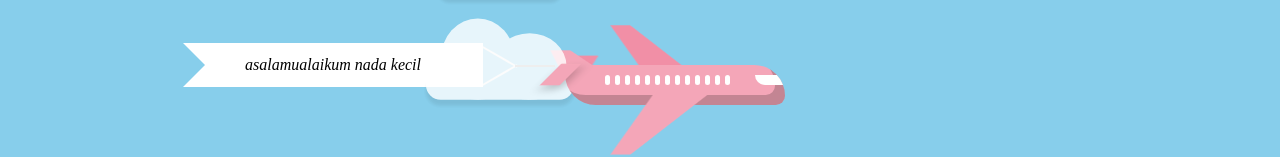
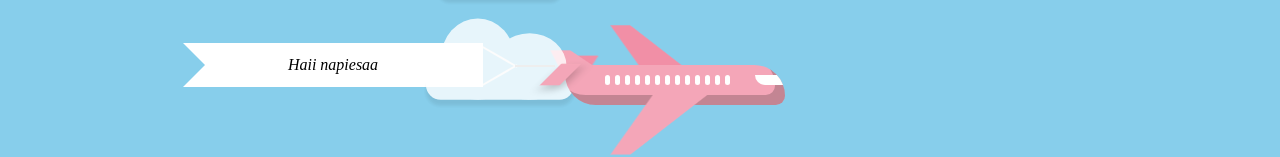
Before and after one commit to Iqballzzr/da, a plain HTML site: page index.html in a window 1280 px wide. Shown: the part 335-492 px from the top of the page. Drawn offline with Linux system fonts and the light colour scheme.

Commit message:
Update index.html

```diff
--- a/index.html
+++ b/index.html
@@ -27,7 +27,7 @@
     <div class="banner-container">
         <i class="rope"></i>
         <i class="banner">
-         asalamualaikum nada kecil
+         Haii napiesaa
         <i class="triangle"></i>
     </i>
     </div>
```
